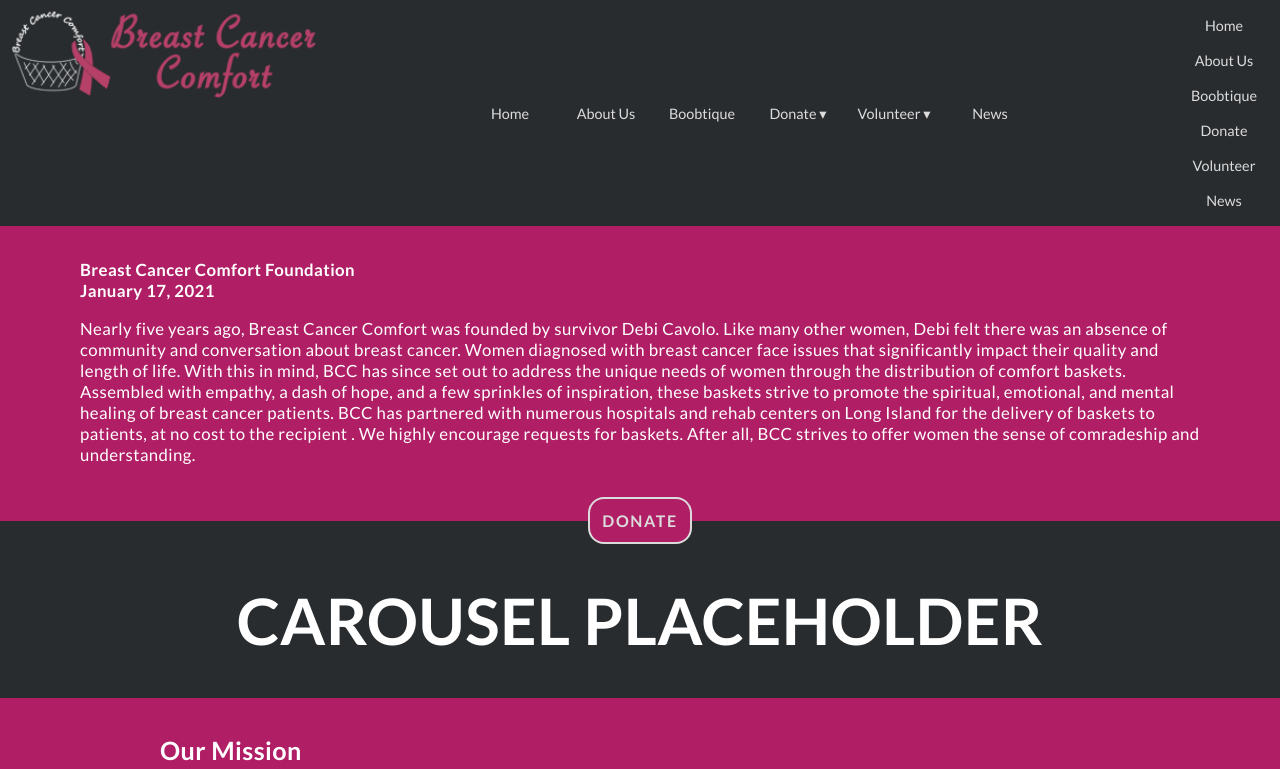
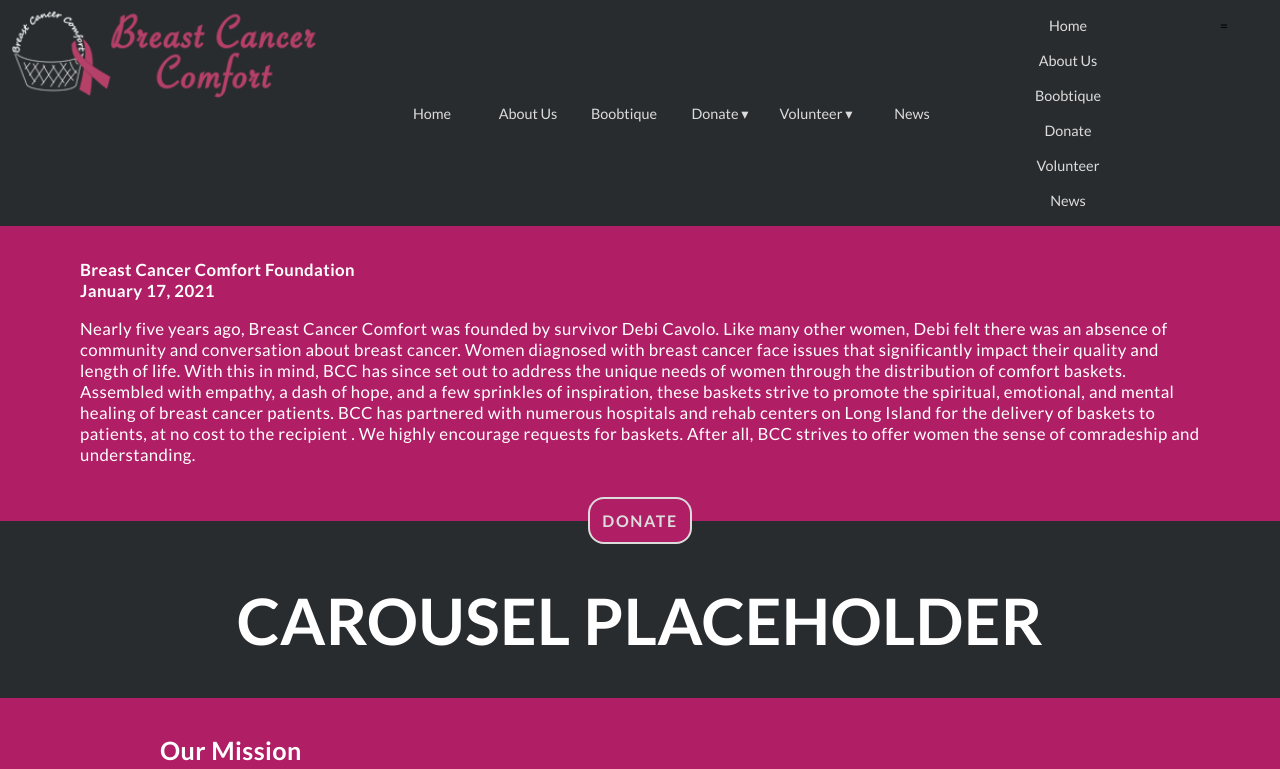
Before and after one commit to vishalicious213/bcc-v2, a Next.js app: page / in a window 1280 px wide. Shown: the top 769 px of the page. Built offline with nearby package versions, Linux system fonts and the light colour scheme.

Commit message:
added function to toggle burger menu

```diff
--- a/components/nav.js
+++ b/components/nav.js
@@ -1,8 +1,13 @@
 import Link from 'next/link'
 
 export default function Nav() {
-    function dropdown(menu) {
-        document.getElementById(menu).classList.toggle('show')
+    function myFunction() {
+        var x = document.getElementById('burger')
+        if (x.style.display === 'block') {
+            x.style.display = 'none';
+        } else {
+            x.style.display = 'block'
+        }
     }
 
     return (
@@ -41,6 +46,8 @@ export default function Nav() {
                 <a href='/volunteer'>Volunteer</a>
                 <a href='/news'>News</a>
             </nav>
+
+            <a href='javascript:void(0)' onClick={myFunction}>=</a>
 
             <style jsx>
             {`
```
